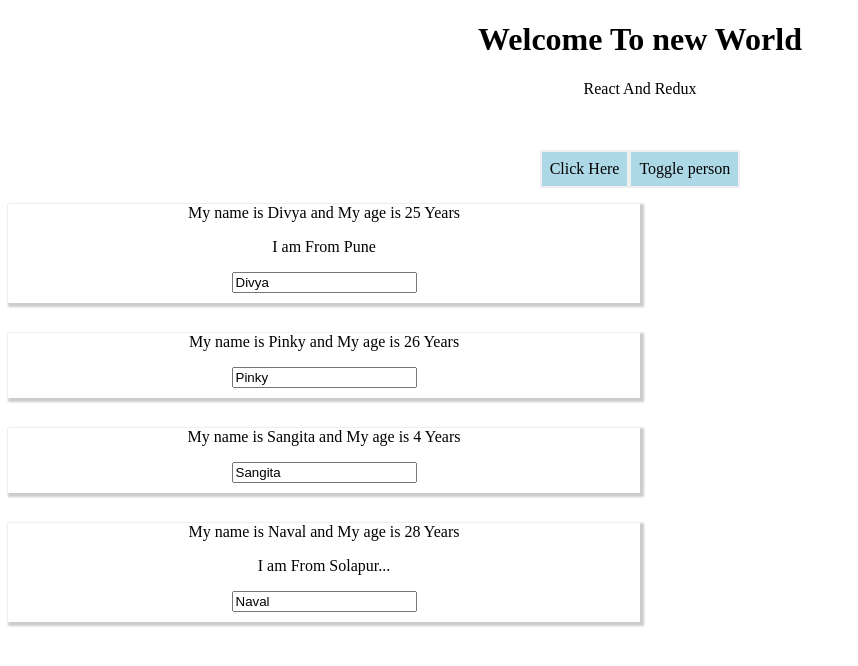
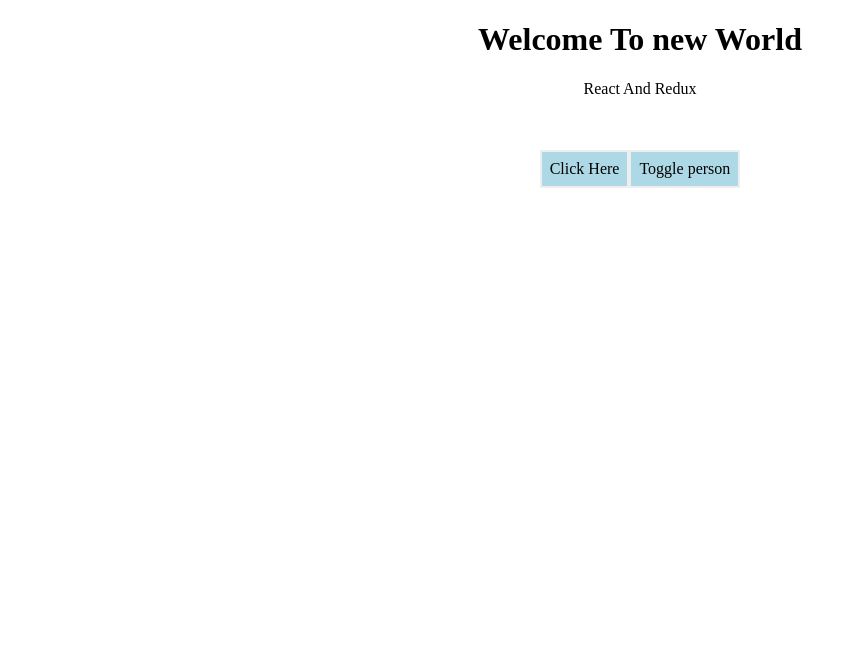
Before and after one commit to mandalashwini/first-react, a React (Create React App) app: page / in a window 1280 px wide. Shown: the top 666 px of the page, without its empty margins (0-858 px from the left). Built offline with nearby package versions, Linux system fonts and the light colour scheme.

Commit message:
add_dynamic_content

```diff
--- a/src/App.js
+++ b/src/App.js
@@ -3,33 +3,37 @@
 import Person from './Person/Person'
 class Apps extends Component {
   state = {
-   person:[
-      {name: "Divya"},
-      {name: "Pinky"},
-      {name: "Sangita"},
+   persons:[
+      {id: '1',name: "Divya"},
+      {id: '2',name: "Pinky"},
+      {id: '3',name: "Sangita"},
     ],
     flag : true
   }
   clickHandler = () => {
     console.log("success!!!!")
     this.setState( {
-      person:[
-      {name: "Vicky"},
-      {name: "Naval"},
-      {name: "Naval-Ashu"}
+      persons:[
+      {id: '1',name: "Vicky"},
+      {id: '2',name: "Naval"},
+      {id: '3',name: "Naval-Ashu"}
       ]
     } )
   }
-  nameChangeHandler = (event) =>{
-    this.setState( {
-      person:[
-      {name: "Divya"},
-      {name: event.target.value},
-      {name: "Naval-Ashu"}
-      ]
-    } )
+  nameChangeHandler = (event,id) =>{
+    const index = this.state.persons.findIndex(person =>{
+       return person.id === id
+    })
+    const person = {
+      ...this.state.persons[index]
+    }
+    person.name = event.target.value;
+    const person_data = [...this.state.persons]
+    person_data[index]= person
+    this.setState({persons: person_data})
 
   }
+
   toggleHandler = () => {
 
     const show = this.state.flag
@@ -37,7 +41,16 @@
       flag: !show
     })
   }
-
+ deleteHandler = (index) => {
+   console.log(index)
+   //const person = this.state.persons.slice() //make copy of persons
+   const person = [...this.state.persons]
+   person.splice(index,1)
+  this.setState(
+      {  persons: person}
+  )
+   console.log(person)
+ }
 
   paraClickHandler = (x) => {
     console.log("Value of"+x)
@@ -50,25 +63,29 @@
       font: 'inherit',
       padding: '8px'
     }
+    let person = null ;
+          if(this.state.flag){
+            person = (
+          <div>
+               { this.state.persons.map( (per,index) => {
+                  return <Person
+                  name = {per.name}
+                  key = {per.id}
+                  click = {this.deleteHandler.bind(index)}
+                  changed= {(event) => this.nameChangeHandler(event,per.id)}
+                  />
+                })
+              }
+          </div>
+            )
+          }
     return (
       <div className="App">
-        <h1>Welcome To new World</h1>
+        < h1>Welcome To new World</h1>
         <p>React And Redux</p><br/><br/>
         <button style={style} onClick={this.clickHandler}>Click Here</button>
         <button style={style} onClick={this.toggleHandler}>Toggle person</button>
-        { this.state.flag ?
-            <div>
-            <Person name={this.state.person[0].name}
-                    click={this.paraClickHandler.bind(this,1500)}>I am From Pune</Person>
-
-
-            <Person name={this.state.person[1].name}
-                    changed={this.nameChangeHandler}/>
-
-            <Person name={this.state.person[2].name}/>
-            <Person name="Naval"> I am From Solapur...</Person>
-            </div> : null
-        }
+        {person}
       </div>
     );
    // return React.createElement('div',{className:'App'},React.createElement('h1',null,'React And Redux'))
--- a/src/Person/Person.js
+++ b/src/Person/Person.js
@@ -1,12 +1,19 @@
 import React from 'react';
 import './Person.css'
 const Person = (props) => {
+    const f = false
+    console.log(props)
+    if (f){
     return (
         <div className="Person">
-         <p>My name is {props.name} and My age is {Math.floor(Math.random()*30)} Years</p>
-         <p onClick={props.click}>{props.children}</p>
-         <input type="text" onChange={props.changed} defaultValue={props.name}/>
+         <p onClick={props.click}>My name is {props.name} and My age is {Math.floor(Math.random()*30)} Years</p>
+         <p>{props.children}</p>
+         <input type="text" onChange={props.changed} value={props.name}/>
         </div>
         );
+    }
+    else
+    return null;
+
 }
 export default Person;
```
